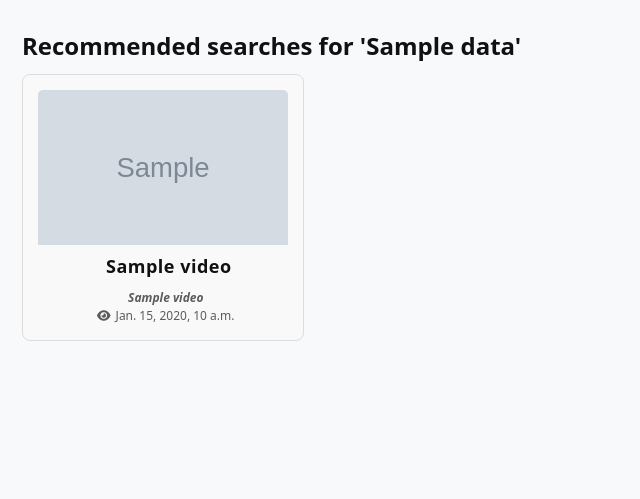
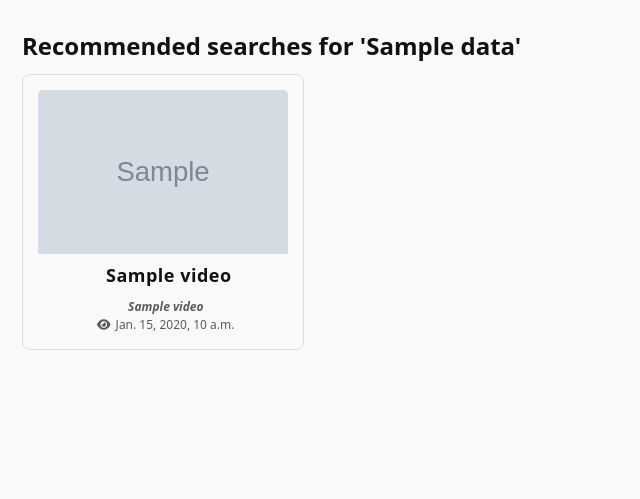
Before and after one commit to sureshdulupolai/MediX, a Django app: template templates/searchPage.html in a window 1280 px wide. Shown: the part 64-563 px from the top of the page, without its empty margins (0-640 px from the left). Run offline with Django 5.2, Linux system fonts and the light colour scheme; the template is opened without the code that fills it: most values are stand-ins (such as "Sample title", 1, 10 or a date in 2020); grey boxes marked "Sample" are stand-in pictures.

Commit message:
Homepage Template Formate Update 1

```diff
--- a/templates/searchPage.html
+++ b/templates/searchPage.html
@@ -49,6 +49,9 @@
 .hp-8 {
     margin-left: 5px;
 }
+.hp-5{
+  height: 174px;
+}
 </style>
 
 <!-- Section 3 -->
@@ -67,7 +70,7 @@
               <img src="/media/{{ vd.video_thumbnail }}" alt="Image is Not Loading" class="hp-6" />
             </div>
             <div class="txtDivVideo">
-              <span class="txt-1">{{ vd.video_title | truncatechars:50 }}</span><br/>
+              <span class="txt-1">{{ vd.video_title | truncatechars:30 }}</span><br/>
               <div class="txt-3">
                 <span>
                   <div><span class="hp-7">{{ vd.customer_name  | truncatechars:20 }}</span></div>
```
Also changed, not shown: db.sqlite3, media/thum/bassi_commedy_2.jpg (added), media/thum/free_fire_1.jpg (added), 2 other files.
